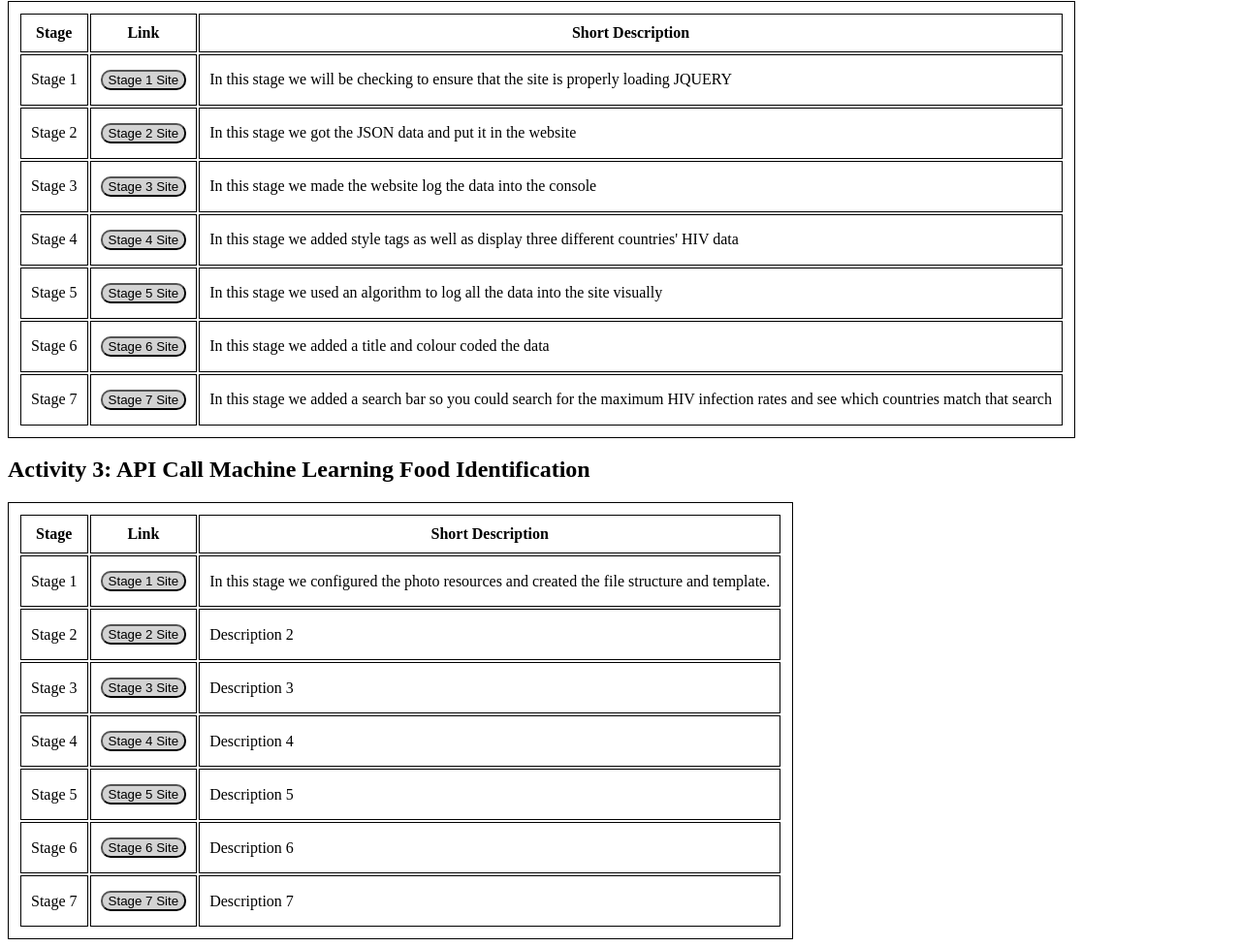
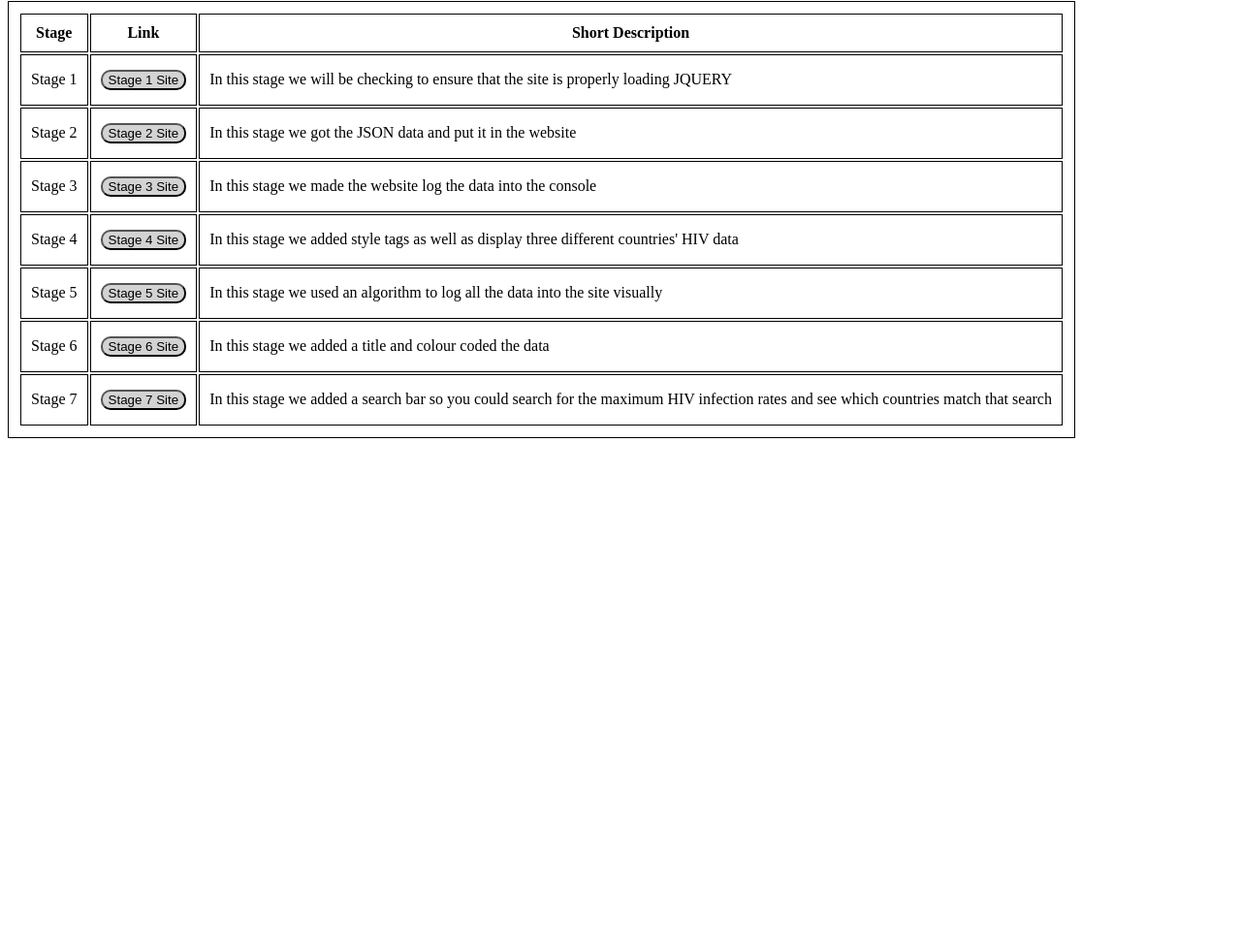
Before and after one commit to LukeNathan/lukenathan.github.io, a plain HTML site: page index.html in a window 1280 px wide. Shown: the part 682-1659 px from the top of the page at 97% size. After the commit the page ends 1142 px from the top, so only its background shows below. Drawn offline with Linux system fonts and the light colour scheme.

Commit message:
final index

```diff
--- a/index.html
+++ b/index.html
@@ -217,96 +217,5 @@
       </tr>
 
     </table>
-    <a name="activity3"></a>
-    <h2>Activity 3: API Call Machine Learning Food Identification</h2>
-         <table>
-      <tr>
-        <th>Stage</th>
-        <th>Link</th>
-        <th>Short Description</th>
-      </tr>
-      <tr>
-        <td>Stage 1</td>
-        <td>
-      <form action="Activity 1/ungoalstep1.html">
-          <input class = "center" type="submit" value="Stage 1 Site" />
-      </form>
-
-
-        <td>In this stage we configured the photo resources and created the file structure and template.</td>
-      </tr>
-      <tr>
-        <td>Stage 2</td>
-        <td>
-
-      <form action="Activity 1/ungoalstep2.html">
-          <input class = "center" type="submit" value="Stage 2 Site" />
-      </form>
-
-        </td>
-        <td>Description 2</td>
-      </tr>
-
-      <tr>
-        <td>Stage 3</td>
-        <td>
-
-      <form action="Activity 1/ungoalstep3.html">
-          <input class = "center" type="submit" value="Stage 3 Site" />
-      </form>
-
-        </td>
-        <td>Description 3</td>
-      </tr>
-
-      <tr>
-        <td>Stage 4</td>
-        <td>
-
-      <form action="Activity 1/ungoalstep4.html">
-          <input class = "center" type="submit" value="Stage 4 Site" />
-      </form>
-
-        </td>
-        <td>Description 4</td>
-      </tr>
-
-      <tr>
-        <td>Stage 5</td>
-        <td>
-
-      <form action="Activity 1/ungoalstep5.html">
-          <input class = "center" type="submit" value="Stage 5 Site" />
-      </form>
-
-        </td>
-        <td>Description 5</td>
-      </tr>
-
-      <tr>
-        <td>Stage 6</td>
-        <td>
-
-      <form action="Activity 1/ungoalstep6.html">
-          <input class = "center" type="submit" value="Stage 6 Site" />
-      </form>
-
-        </td>
-        <td>Description 6</td>
-      </tr>
-
-      <tr>
-        <td>Stage 7</td>
-        <td>
-
-      <form action="Activity 1/ungoalstep7.html">
-          <input class = "center" type="submit" value="Stage 7 Site" />
-      </form>
-
-        </td>
-        <td>Description 7</td>
-      </tr>
-
-    </table>
   </body>
 </html>
```
